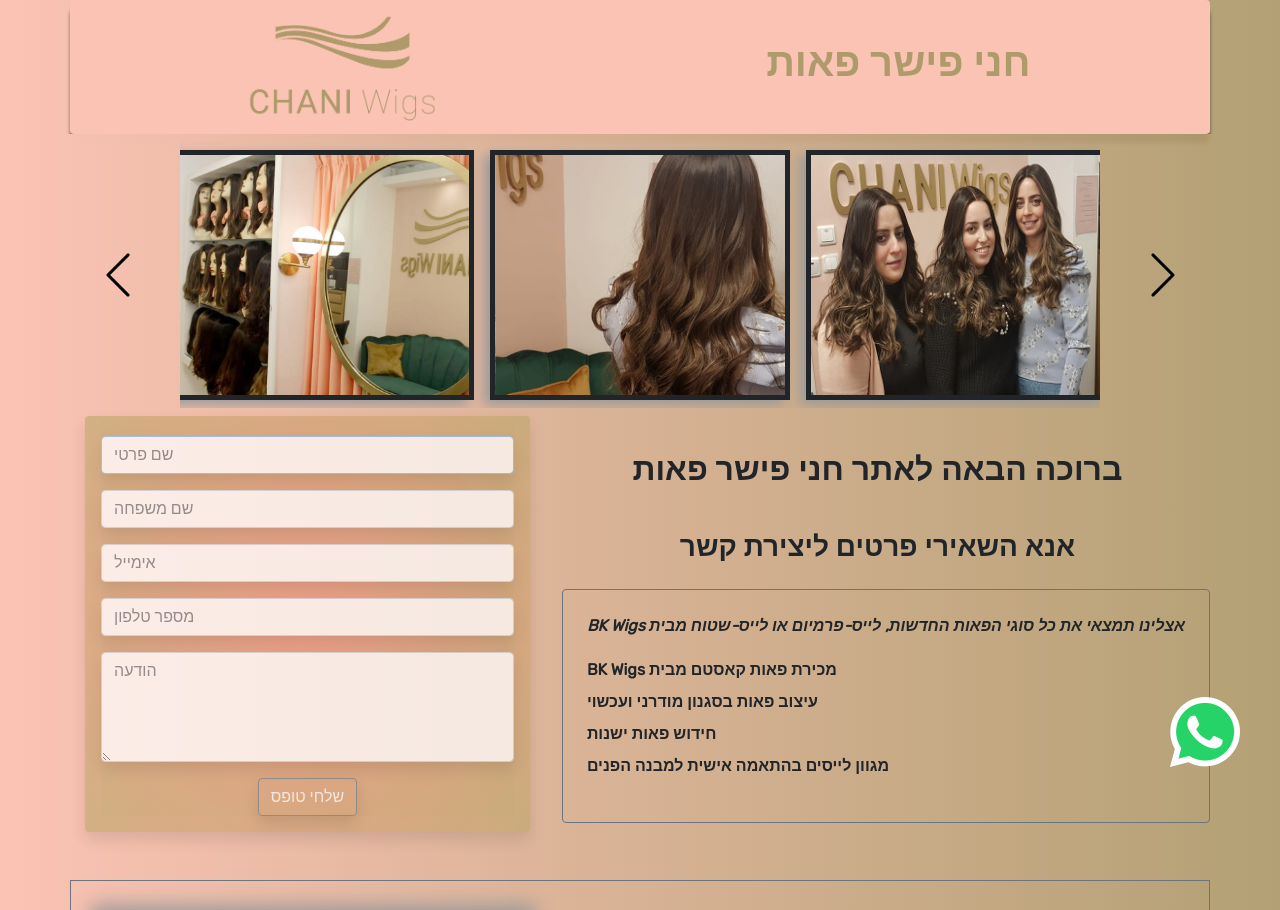
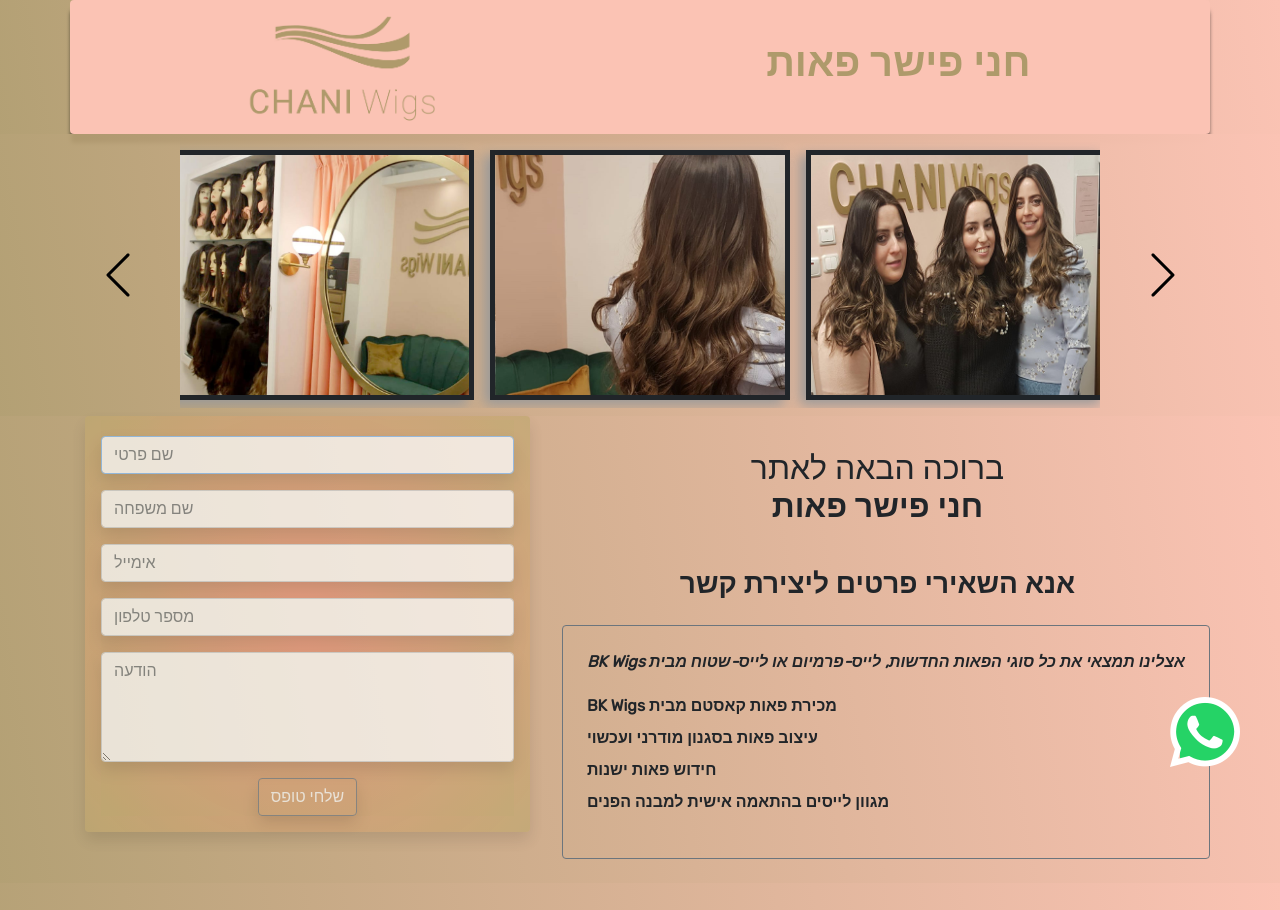
Before and after one commit to shmulickrot/haniwigs, a Rails app: page / in a window 1280 px wide. Shown: the top 910 px of the page. Run offline with Rails 7, Linux system fonts and the light colour scheme; style sheets or scripts are compiled from the project's sources; some libraries are stand-ins or nearby versions.

Commit message:
break line and some css changes

```diff
--- a/app/assets/stylesheets/main_page.scss
+++ b/app/assets/stylesheets/main_page.scss
@@ -29,7 +29,10 @@
 .container-fluid {
   //background-color: #ae9a6b;
   background: rgb(251,195,180);
-  background: linear-gradient(90deg, rgba(251,195,180,1) 0%, rgba(174,154,107,0.9389735630580357) 100%, rgba(0,212,255,1) 100%);
+  background: linear-gradient(260deg, rgba(251,195,180,1) 0%, rgba(174,154,107,0.9389735630580357) 100%, rgba(0,212,255,1) 100%);
+}
+.heading h2{
+  display: inline-grid;
 }
 
 form , .bg-custom{
@@ -55,6 +58,9 @@
 .fa-whatsapp  {
   color:#fff;
   background:linear-gradient(#25d366,#25d366)10px 84%/10px 15px no-repeat,radial-gradient(#25d366 60%,transparent 0);
+}
+.wa-size {
+  font-size: 5em;
 }
 
 // carousel small not display in non mobile
@@ -84,6 +90,9 @@
   }
   .medium {
     display: none;
+  }
+  .wa-size {
+    font-size: 4em;
   }
 }
 // end of media queries
--- a/app/views/layouts/application.html.erb
+++ b/app/views/layouts/application.html.erb
@@ -24,7 +24,7 @@
     </nav>
   </div>
   <%= link_to "https://api.whatsapp.com/send?phone=#{@whatsapp_number}&text=%D7%94%D7%99%D7%99%20%D7%90%D7%A0%D7%99%20%D7%9C%D7%A7%D7%95%D7%97%D7%94%20%D7%91%D7%90%D7%AA%D7%A8%20%D7%95%D7%99%D7%A9%20%D7%9C%D7%99%20%D7%A9%D7%90%D7%9C%D7%94", class: 'float', target: "_blank" do %>
-    <i class="fab fa-whatsapp fa-5x"></i>
+    <i class="fab fa-whatsapp wa-size"></i>
   <% end %>
 </div>
 
--- a/app/views/main_page/_map_google.html.erb
+++ b/app/views/main_page/_map_google.html.erb
@@ -3,7 +3,7 @@
     <div class="row py-3">
       <div class="col-md-7 col-sm-10">
         <h2 class="p-0 text-center">מוזמנת לבקר באחד הסניפים</h2>
-        <p class="lead text-center">*בתאום מראש</p>
+        <small class="text-muted pl-4">*בתאום מראש</small>
         <ul class="unstyled line py-3">
           <li><strong>סניף ראשי: קיבוץ גלויות 17, בני ברק</strong></li>
           <li><strong>רוטשילד 142, פתח-תקווה</strong></li>
--- a/app/views/main_page/index.html.erb
+++ b/app/views/main_page/index.html.erb
@@ -6,11 +6,11 @@
       <div class="col-md-7 col-sm-10 mx-auto">
         <div class="row h-100 align-items-center pb-4">
           <div class="heading w-100 text-center justify-content-center mx-auto mb-3">
-            <h2><strong>ברוכה הבאה לאתר חני פישר פאות</strong></h2>
+            <h2 class="">ברוכה הבאה לאתר <strong>חני פישר פאות</strong></h2>
             <h3><strong>אנא השאירי פרטים ליצירת קשר</strong></h3>
           </div>
           <div class="border border-secondary rounded p-4 line">
-            <p class=""><em><strong>אצלינו תמצאי את כל סוגי הפאות החדשות, לייס-פרמיום או לייס-שטוח מבית BK Wigs</strong></em></p>
+            <p><em><strong>אצלינו תמצאי את כל סוגי הפאות החדשות, לייס-פרמיום או לייס-שטוח מבית BK Wigs</strong></em></p>
             <ul class="list-unstyled">
               <li><strong>מכירת פאות קאסטם מבית BK Wigs</strong></li>
               <li><strong>עיצוב פאות בסגנון מודרני ועכשוי</strong></li>
```
